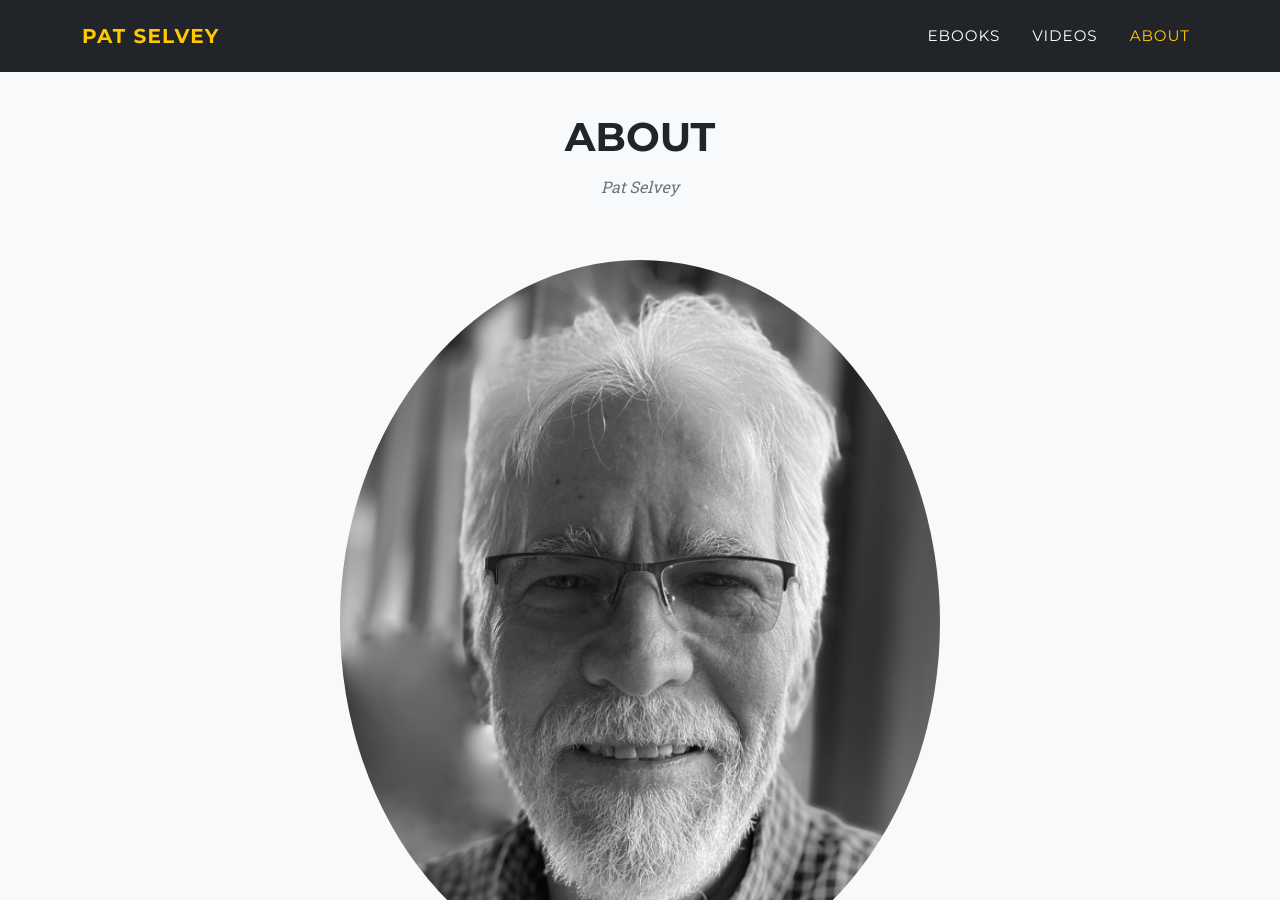
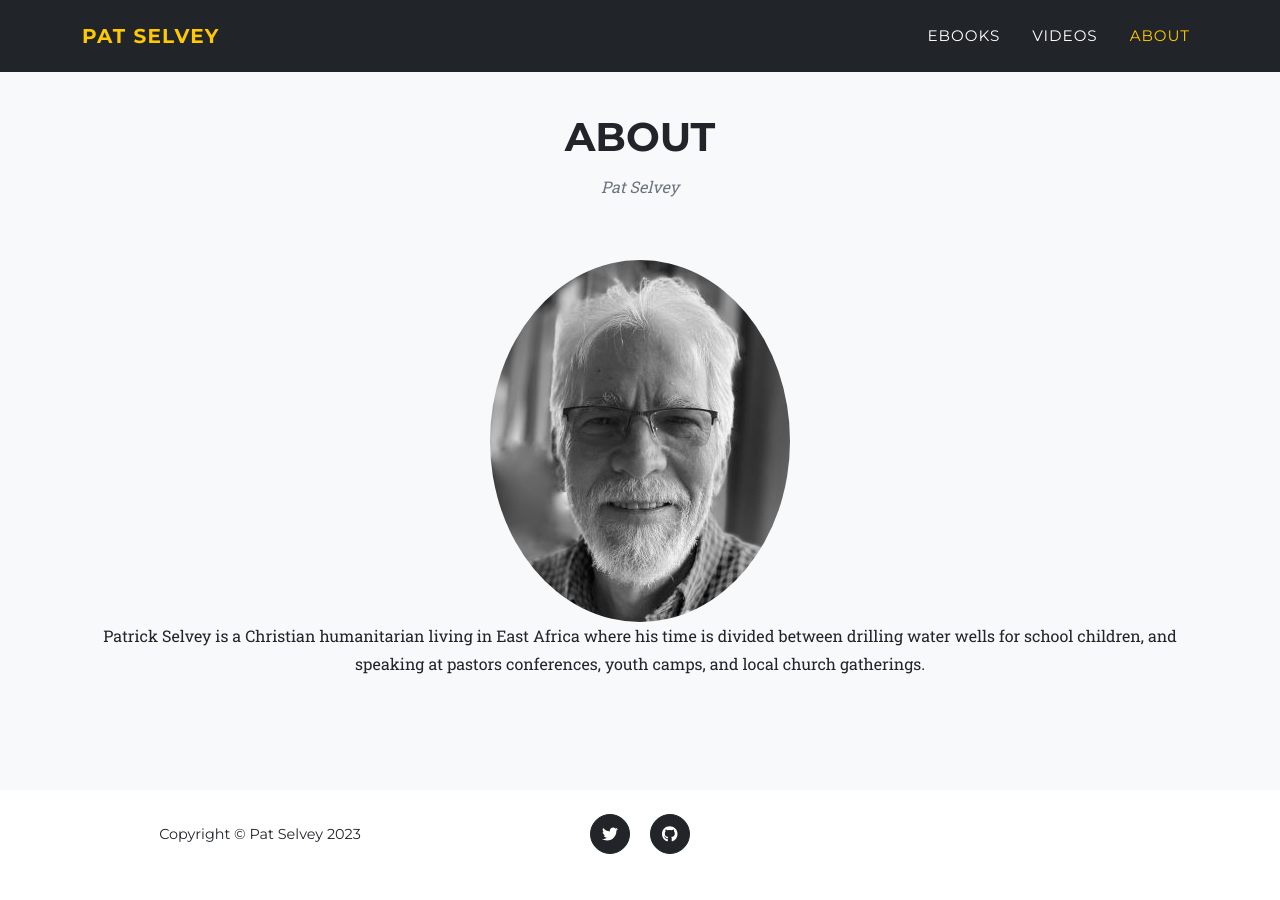
Before and after one commit to PatSelvey/PatSelvey.github.io, a Jekyll site: the page built from index.html, in a window 1280 px wide and 900 px high, scrolled down 2298 px. Built offline with Jekyll 4.4.1, drawn with Linux system fonts in a browser that asks for light colours; nearby versions of some CDN libraries; some web fonts are replaced; after the commit the page ends 3176 px from its top, so only the background shows below that.

Commit message:
Smaller pat

```diff
--- a/_includes/about.html
+++ b/_includes/about.html
@@ -6,7 +6,7 @@
                     <h3 class="section-subheading text-muted">Pat Selvey</h3>
                 </div>
                 <div class="text-center mw-100">
-                    <img style="max-width:600px; width:100%; height: auto" class="mx-auto d-block rounded-circle" src="assets/img/Pat.jpg" alt="Pat Selvey's black-and-white headshot. A distinguished souther gentleman with white hair, glasses, and a goatee." />
+                    <img style="max-width:300px; width:100%; height: auto" class="mx-auto d-block rounded-circle" src="assets/img/Pat.jpg" alt="Pat Selvey's black-and-white headshot. A distinguished souther gentleman with white hair, glasses, and a goatee." />
                     <p>Patrick Selvey is a Christian humanitarian living in East Africa where his time is divided between drilling water wells for school children, and speaking at pastors conferences, youth camps, and local church gatherings.</p>
                 </div>
             </div>
```
Also changed, not shown: assets/img/Pat.jpg, assets/img/PatOriginal.jpg (added).
